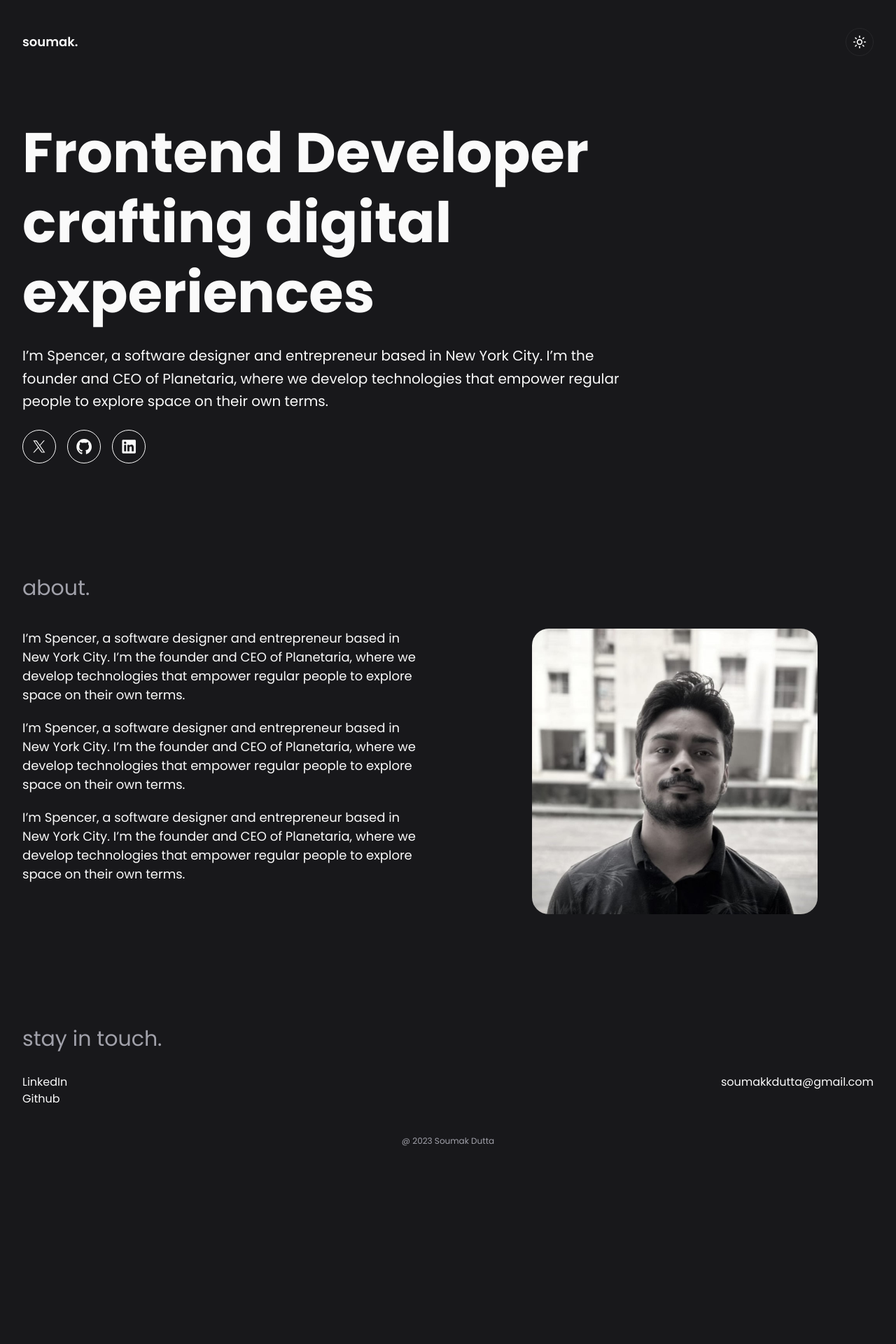
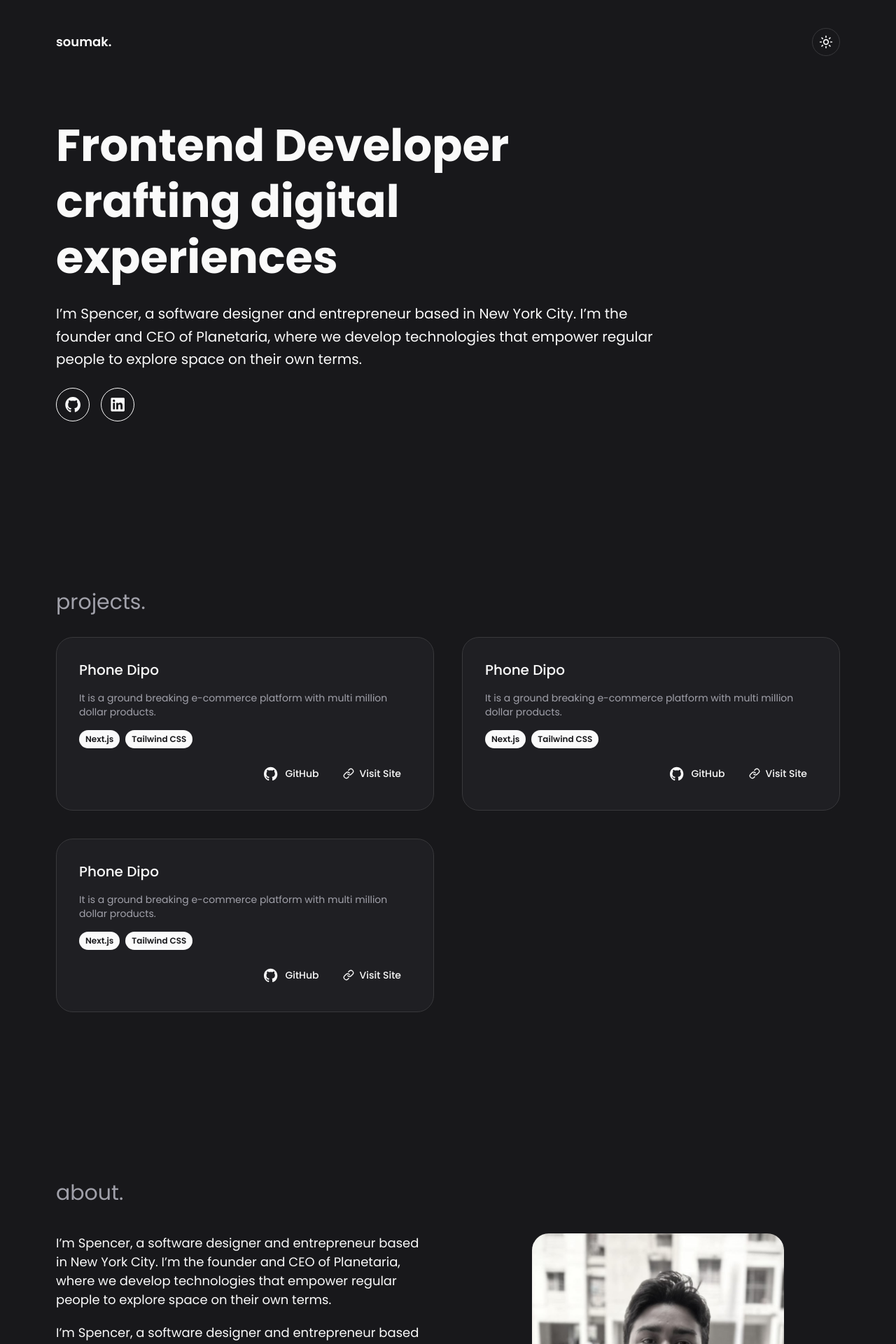
Before and after one commit to soumakkdev/portfolio, a Next.js app: page / in a window 1280 px wide. Shown: the top 1920 px of the page at 70% size. Before the commit the page ends 1658 px from the top, so only its background shows below. Built offline with nearby package versions, Linux system fonts and the light colour scheme.

Commit message:
projects section added

```diff
--- a/src/app/globals.css
+++ b/src/app/globals.css
@@ -29,7 +29,7 @@
 	.dark {
 		--background: #18181b;
 		--foreground: hsl(0 0% 98%);
-		--card: hsl(240 10% 3.9%);
+		--card: #1f1f23;
 		--card-foreground: hsl(0 0% 98%);
 		--popover: hsl(240 10% 3.9%);
 		--popover-foreground: hsl(0 0% 98%);
@@ -43,7 +43,7 @@
 		--accent-foreground: hsl(0 0% 98%);
 		--destructive: hsl(0 62.8% 30.6%);
 		--destructive-foreground: hsl(0 0% 98%);
-		--border: hsl(240 3.7% 15.9%);
+		--border: #38383b;
 		--input: hsl(240 3.7% 15.9%);
 		--ring: hsl(240 4.9% 83.9%);
 	}
--- a/src/app/page.tsx
+++ b/src/app/page.tsx
@@ -3,6 +3,7 @@ import AboutMe from '@/components/About'
 import Footer from '@/components/Footer'
 import Header from '@/components/Header'
 import HeroSection from '@/components/HeroSection'
+import Projects from '@/components/Projects'
 
 export default function Home() {
 	return (
@@ -12,6 +13,8 @@ export default function Home() {
 
 				<HeroSection />
 
+				<Projects />
+
 				<AboutMe />
 
 				<Footer />
--- a/src/components/About.tsx
+++ b/src/components/About.tsx
@@ -2,7 +2,7 @@ import React from 'react'
 
 export default function AboutMe() {
 	return (
-		<section className="container my-40">
+		<section className="max-w-6xl mx-auto px-4 my-60">
 			<h2 className="text-3xl text-muted-foreground">about.</h2>
 
 			<div className="grid grid-cols-2 gap-20 my-10">
--- a/src/components/Footer.tsx
+++ b/src/components/Footer.tsx
@@ -2,18 +2,25 @@ import React from 'react'
 
 export default function Footer() {
 	return (
-		<section className="container mt-40 mb-5">
+		<section className="max-w-6xl mx-auto px-4 mt-40 mb-10">
 			<h2 className="text-3xl text-muted-foreground mb-8">stay in touch.</h2>
 
-			<div className="flex justify-between mb-10">
-				<div>
+			<div className="flex justify-between  mt-5 mb-12">
+				<p>
+					Drop a mail at{' '}
+					<a href="mailto:soumakkdutta@gmail.com" className="underline">
+						soumakkdutta@gmail.com
+					</a>
+				</p>
+
+				<div className="flex gap-8">
+					<p>Github</p>
 					<p>LinkedIn</p>
-					<p>Github</p>
+					<p>Resume</p>
 				</div>
-				<p>soumakkdutta@gmail.com</p>
 			</div>
 
-			<p className="text-center text-xs text-muted-foreground">@ {new Date().getFullYear()} Soumak Dutta</p>
+			<p className="text-center text-sm text-muted-foreground">&copy; {new Date().getFullYear()} Soumak Dutta</p>
 		</section>
 	)
 }
--- a/src/components/Header.tsx
+++ b/src/components/Header.tsx
@@ -9,7 +9,7 @@ export default function Header() {
 		setTheme(theme === 'light' ? 'dark' : 'light')
 	}
 	return (
-		<header className="container flex items-center justify-between py-10">
+		<header className="max-w-6xl mx-auto px-4 flex items-center justify-between py-10">
 			<p className="font-semibold text-lg">soumak.</p>
 
 			<button className="h-10 w-10 rounded-full border grid place-content-center hover:bg-muted" onClick={toggleTheme}>
--- a/src/components/HeroSection.tsx
+++ b/src/components/HeroSection.tsx
@@ -5,18 +5,15 @@ import LinkedIn from './icons/LinkedIn'
 
 export default function HeroSection() {
 	return (
-		<div className="container">
+		<div className="max-w-6xl mx-auto px-4">
 			<div className="max-w-4xl space-y-6 my-12">
-				<h1 className="text-[5rem] leading-tight font-bold">Frontend Developer crafting digital experiences</h1>
+				<h1 className="text-[4rem] leading-tight font-bold">Frontend Developer crafting digital experiences</h1>
 				<p className="text-xl leading-relaxed">
 					I’m Spencer, a software designer and entrepreneur based in New York City. I’m the founder and CEO of Planetaria, where we develop
 					technologies that empower regular people to explore space on their own terms.
 				</p>
 
 				<div className="flex gap-4">
-					<SocialBtn>
-						<X />
-					</SocialBtn>
 					<SocialBtn>
 						<GitHub />
 					</SocialBtn>
--- a/src/components/Projects.tsx
+++ b/src/components/Projects.tsx
@@ -1,19 +1,17 @@
-import React from 'react'
-import { Accordion, AccordionContent, AccordionItem, AccordionTrigger } from './ui/accordion'
+import { Link } from 'lucide-react'
+import GitHub from './icons/GitHub'
+import { Badge } from './ui/badge'
 import { Button } from './ui/button'
-import { Badge } from './ui/badge'
 
 export default function Projects() {
 	return (
-		<section className="container my-28">
-			<h2 className="text-4xl">projects.</h2>
+		<section className="max-w-6xl mx-auto px-4 my-60">
+			<h2 className="text-3xl text-muted-foreground">projects.</h2>
 
-			<div className="my-8">
-				<Accordion type="multiple">
+			<div className="my-8 grid grid-cols-2 gap-10">
 				<ProjectItem id="1" />
 				<ProjectItem id="2" />
 				<ProjectItem id="3" />
-				</Accordion>
 			</div>
 		</section>
 	)
@@ -21,23 +19,24 @@ export default function Projects() {
 
 function ProjectItem({ id }: { id: string }) {
 	return (
-		<AccordionItem value={id}>
-			<AccordionTrigger className="py-3 px-2">
-				<div className="flex flex-col items-start">
-					<p className="text-xl mb-2">Phone Dipo</p>
+		<div className="bg-card p-8 rounded-3xl border">
+			<p className="text-xl font-medium mb-2">Phone Dipo</p>
+			<p className="my-4 text-sm text-muted-foreground">It is a ground breaking e-commerce platform with multi million dollar products.</p>
 			<div className="flex gap-2 items-center">
-						<Badge variant="outline">Next.js</Badge>
-						<Badge variant="outline">Tailwind CSS</Badge>
+				<Badge variant="default">Next.js</Badge>
+				<Badge variant="default">Tailwind CSS</Badge>
+			</div>
+
+			<div className="flex items-center justify-end gap-2 mt-4">
+				<Button variant="ghost" className="fill-primary pl-3 pr-3.5">
+					<GitHub size="24" className="mr-2" />
+					GitHub
+				</Button>
+				<Button variant="ghost" className="pl-3 pr-3.5">
+					<Link className="h-4 w-4 mr-2" />
+					Visit Site
+				</Button>
 			</div>
 		</div>
-			</AccordionTrigger>
-			<AccordionContent>
-				<p>It is a ground breaking e-commerce platform with multi million dollar products.</p>
-				<div className="flex items-center gap-2 mt-4">
-					<Button variant="outline">GitHub</Button>
-					<Button variant="outline">Visit Site</Button>
-				</div>
-			</AccordionContent>
-		</AccordionItem>
 	)
 }
--- a/src/components/Work.tsx
+++ b/src/components/Work.tsx
@@ -2,7 +2,7 @@ import React from 'react'
 
 export default function Work() {
 	return (
-		<section className="container my-28">
+		<section className="max-w-6xl mx-auto px-4 my-28">
 			<h2 className="text-4xl">work</h2>
 
 			<div className="my-8">
--- a/src/components/icons/GitHub.tsx
+++ b/src/components/icons/GitHub.tsx
@@ -1,8 +1,8 @@
 import React from 'react'
 
-export default function GitHub() {
+export default function GitHub({ size = '27', className }: { size?: string; className?: string }) {
 	return (
-		<svg width="27" height="27" viewBox="0 0 27 27" xmlns="http://www.w3.org/2000/svg">
+		<svg width={size} height={size} viewBox="0 0 27 27" className={className} xmlns="http://www.w3.org/2000/svg">
 			<path
 				fill-rule="evenodd"
 				clip-rule="evenodd"
```
Lines whose indentation alone changed are shown as unchanged.
